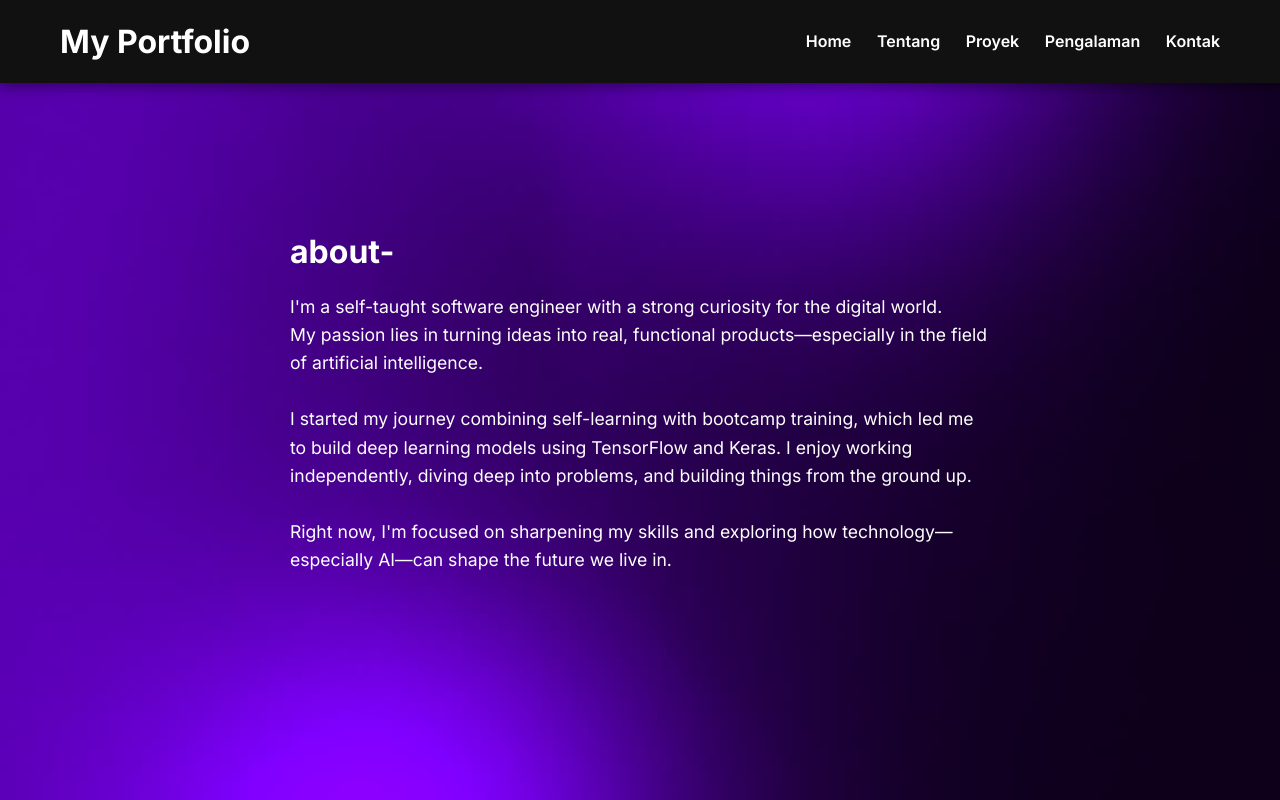
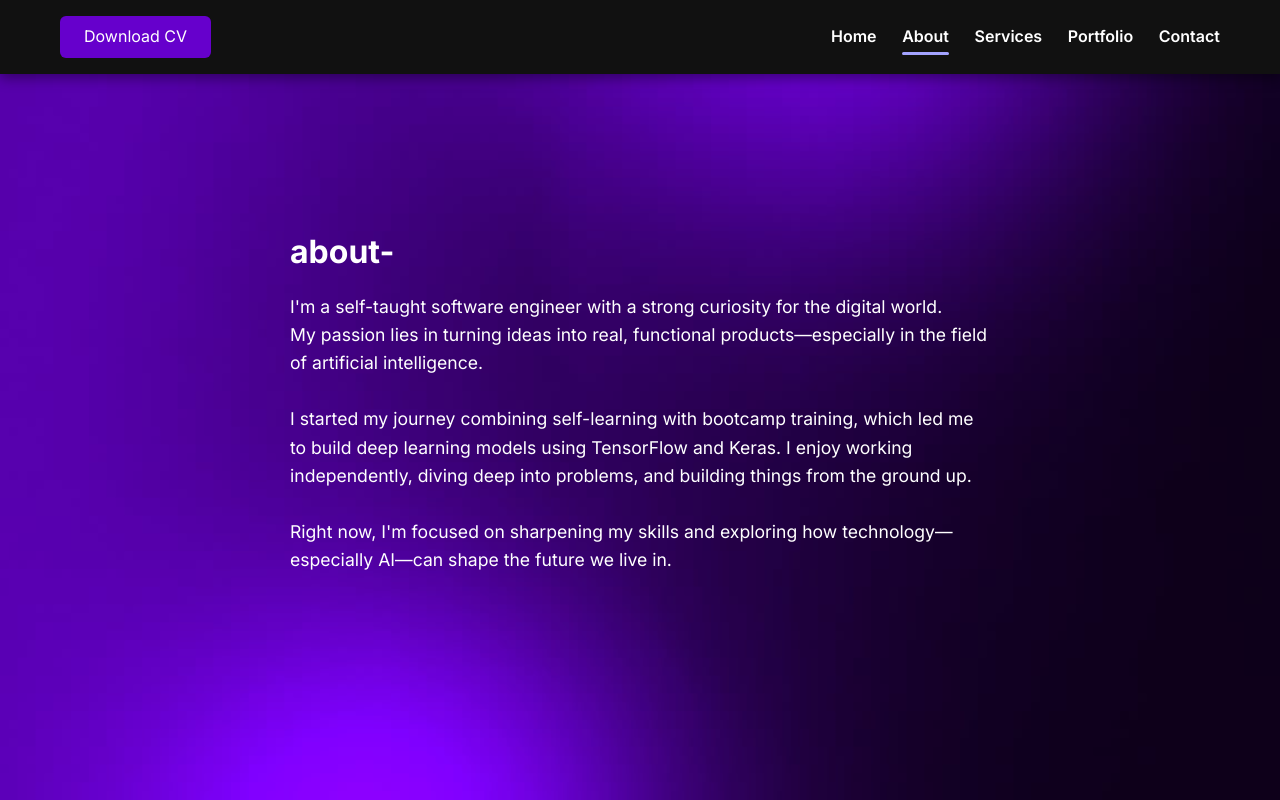
Before and after one commit to dafhhq01/My-Portofolio-Website, a React (Vite) app: page /about in a window 1280 px wide. Shown: the top 800 px of the page. Built offline with nearby package versions, Linux system fonts and the light colour scheme.

Commit message:
Update project

```diff
--- a/src/components/AboutSection.jsx
+++ b/src/components/AboutSection.jsx
@@ -3,7 +3,7 @@ import '../styles/components/about.css';
 
 function AboutSection() {
   return (
-    <section className="about-section">
+    <section id="about" className="about-section">
       <div className="about-overlay">
         <div className="about-content">
           <h2>about-</h2>
--- a/src/components/CertificateSection.jsx
+++ b/src/components/CertificateSection.jsx
@@ -98,7 +98,7 @@ function CertificateCards() {
   }, [scrollTo]);
 
   return (
-    <section className="certificates-section">
+    <section id="certificates" className="certificates-section">
       <h2 className="certificates-title">Certificate</h2>
 
       <div className="slider-container-certificate">
--- a/src/components/ContactForm.jsx
+++ b/src/components/ContactForm.jsx
@@ -3,7 +3,7 @@ import '../styles/components/contact.css';
 
 function Contact() {
   return (
-    <section className="contact-section">
+    <section id="contact" className="contact-section">
       <div className="contact-overlay">
         <div className="contact-content">
           <h2>Contact Me</h2>
--- a/src/components/Header.jsx
+++ b/src/components/Header.jsx
@@ -1,28 +1,77 @@
-import React, { useState, useEffect } from 'react';
-import { Link } from 'react-router-dom';
+import React, { useState, useEffect, useRef } from 'react';
 import '../styles/components/header.css';
 
 function Header() {
   const [isOpen, setIsOpen] = useState(false);
   const [isMobile, setIsMobile] = useState(window.innerWidth <= 800);
+  const [activeSection, setActiveSection] = useState('home');
+  const navRef = useRef(null);
+  const indicatorRef = useRef(null);
+  const linkRefs = useRef({});
+
+  // Daftar menu navigasi
+  const navItems = [
+    { id: 'home', label: 'Home' },
+    { id: 'about', label: 'About' },
+    { id: 'services', label: 'Services' },
+    { id: 'portfolio', label: 'Portfolio' },
+    { id: 'contact', label: 'Contact' },
+  ];
+
+  // Ambil semua id section dari navItems (supaya sinkron)
+  const sectionIds = navItems.map(item => item.id);
 
   useEffect(() => {
     const handleResize = () => {
-      const currentlyMobile = window.innerWidth <= 800;
-      setIsMobile(currentlyMobile);
-      if (!currentlyMobile) setIsOpen(false);
+      setIsMobile(window.innerWidth <= 800);
+      if (window.innerWidth > 800) setIsOpen(false);
     };
+
+    const handleScroll = () => {
+      const scrollPos = window.scrollY + 200;
+
+      for (const id of sectionIds) {
+        const el = document.getElementById(id);
+        if (el && scrollPos >= el.offsetTop) {
+          setActiveSection(id);
+          const activeLink = linkRefs.current[id];
+          if (activeLink && indicatorRef.current) {
+            const { offsetLeft, offsetWidth } = activeLink;
+            indicatorRef.current.style.transform = `translateX(${offsetLeft}px)`;
+            indicatorRef.current.style.width = `${offsetWidth}px`;
+          }
+        }
+      }
+    };
+
     window.addEventListener('resize', handleResize);
-    return () => window.removeEventListener('resize', handleResize);
-  }, []);
+    window.addEventListener('scroll', handleScroll);
+    handleScroll(); // Jalankan langsung saat pertama kali mount
+
+    return () => {
+      window.removeEventListener('resize', handleResize);
+      window.removeEventListener('scroll', handleScroll);
+    };
+  }, [sectionIds]);
+
+  const scrollToSection = (id) => {
+    const section = document.getElementById(id);
+    if (section) {
+      section.scrollIntoView({ behavior: 'smooth' });
+      setIsOpen(false);
+    }
+  };
 
   return (
     <header className="header">
       <div className="container nav-container">
-        <h1 className="logo">
-          <Link to="/">My Portfolio</Link>
-        </h1>
-
+        <a
+          href="/src/assets/images/CV.pdf"
+          className="download-cv-btn"
+          download
+        >
+          Download CV
+        </a>
         <button
           className={`hamburger ${isOpen ? 'open' : ''}`}
           onClick={() => setIsOpen(!isOpen)}
@@ -33,25 +82,35 @@ function Header() {
           <span className="bar"></span>
         </button>
 
-        {isMobile && (
+        {isMobile ? (
           <div className={`mobile-menu-overlay ${isOpen ? 'open' : 'close'}`}>
-            <nav className="nav-links">
-              <Link to="/" onClick={() => setIsOpen(false)}>Home</Link>
-              <Link to="/about" onClick={() => setIsOpen(false)}>Tentang</Link>
-              <Link to="/projects" onClick={() => setIsOpen(false)}>Proyek</Link>
-              <Link to="/experience" onClick={() => setIsOpen(false)}>Pengalaman</Link>
-              <Link to="/contact" onClick={() => setIsOpen(false)}>Kontak</Link>
+            <nav className="nav-links" ref={navRef}>
+              <div className="active-indicator" ref={indicatorRef}></div>
+              {navItems.map((item) => (
+                <a
+                  key={item.id}
+                  ref={(el) => (linkRefs.current[item.id] = el)}
+                  onClick={() => scrollToSection(item.id)}
+                  className={activeSection === item.id ? 'active' : ''}
+                >
+                  {item.label}
+                </a>
+              ))}
             </nav>
           </div>
-        )}
-
-        {!isMobile && (
-          <nav className="nav-links">
-            <Link to="/">Home</Link>
-            <Link to="/about">Tentang</Link>
-            <Link to="/projects">Proyek</Link>
-            <Link to="/experience">Pengalaman</Link>
-            <Link to="/contact">Kontak</Link>
+        ) : (
+          <nav className="nav-links" ref={navRef}>
+            <div className="active-indicator" ref={indicatorRef}></div>
+            {navItems.map((item) => (
+              <a
+                key={item.id}
+                ref={(el) => (linkRefs.current[item.id] = el)}
+                onClick={() => scrollToSection(item.id)}
+                className={activeSection === item.id ? 'active' : ''}
+              >
+                {item.label}
+              </a>
+            ))}
           </nav>
         )}
       </div>
--- a/src/components/Hero.jsx
+++ b/src/components/Hero.jsx
@@ -5,7 +5,7 @@ import SkillCards from "./SkillCards";
 
 function Hero() {
   return (
-    <section className="hero">
+    <section id="home" className="hero">
       <div className="hero-content">
         <img src={profilePic} alt="Foto Profil" className="hero-img" />
         <div>
@@ -19,7 +19,7 @@ function Hero() {
             Learning. Saya membangun website profesional dan scalable dengan
             pendekatan fullstack modern.
           </p> */}
-          <a href="/contact" className="hero-btn">
+          <a href="#contact" className="hero-btn">
             Hubungi Saya
           </a>
         </div>
--- a/src/components/PortfolioSection.jsx
+++ b/src/components/PortfolioSection.jsx
@@ -92,7 +92,7 @@ function PortfolioSection() {
   }, [scrollTo]);
 
   return (
-    <section className="portfolio-section">
+    <section id="portfolio" className="portfolio-section">
       <h2 className="portfolio-title">Portofolio</h2>
       <div className="slider-container">
         <button
--- a/src/components/ServicesSection.jsx
+++ b/src/components/ServicesSection.jsx
@@ -6,7 +6,7 @@ import rocket from "../assets/icons/rocket-2.svg";
 
 const Services = () => {
   return (
-    <section className="services-section">
+    <section id="services" className="services-section">
       <h2 className="services-title">Services</h2>
       <div className="services-cards">
         <div className="service-card">
--- a/src/components/SkillCards.jsx
+++ b/src/components/SkillCards.jsx
@@ -5,7 +5,7 @@ import '../styles/components/skillcards.css';
 
 function SkillCards() {
   return (
-    <section className="skills-section">
+    <section id="skills" className="skills-section">
       <h2 className="section-bg-text">Keahlian Saya</h2>
       <div className="skills-grid">
         {skills.map((skill, index) => (
--- a/src/styles/components/header.css
+++ b/src/styles/components/header.css
@@ -1,7 +1,7 @@
 * {
   outline: none;
   box-shadow: none;
-  -webkit-tap-highlight-color: rgba(0,0,0,0);
+  -webkit-tap-highlight-color: rgba(0, 0, 0, 0);
 }
 
 .header {
@@ -23,6 +23,22 @@
   align-items: center;
 }
 
+.download-cv-btn {
+  display: inline-block;
+  padding: 8px 24px;
+  background-color: #6600cc;
+  color: white;
+  text-decoration: none;
+  border-radius: 6px;
+  transition: background-color 0.3s ease, transform 0.2s ease;
+  font-size: 1rem;
+  text-align: center;
+}
+
+.download-cv-btn:hover {
+  background-color: #8f40e8;
+}
+
 .logo a {
   color: white;
   text-decoration: none;
@@ -32,6 +48,21 @@
 .nav-links {
   display: flex;
   gap: clamp(1rem, 2vw, 2rem);
+}
+
+.nav-links {
+  position: relative;
+}
+
+.active-indicator {
+  position: absolute;
+  bottom: -5px;
+  height: 3px;
+  background-color: #a3a3ff;
+  transition: transform 0.3s ease, width 0.3s ease;
+  border-radius: 10px;
+  will-change: transform, width;
+  z-index: 1;
 }
 
 .nav-links a {
@@ -76,6 +107,11 @@
 }
 
 @media screen and (max-width: 800px) {
+  .download-cv-btn {
+    padding: 5px 20px;
+    font-size: 0.8rem;
+  }
+
   .nav-links {
     display: none;
   }
@@ -117,5 +153,4 @@
     padding: 2rem;
     box-shadow: -4px 0 20px rgba(0, 0, 0, 0.3);
   }
-
 }
```
Also changed, not shown: 1 other file (tests, documents, lock files or other folders).
